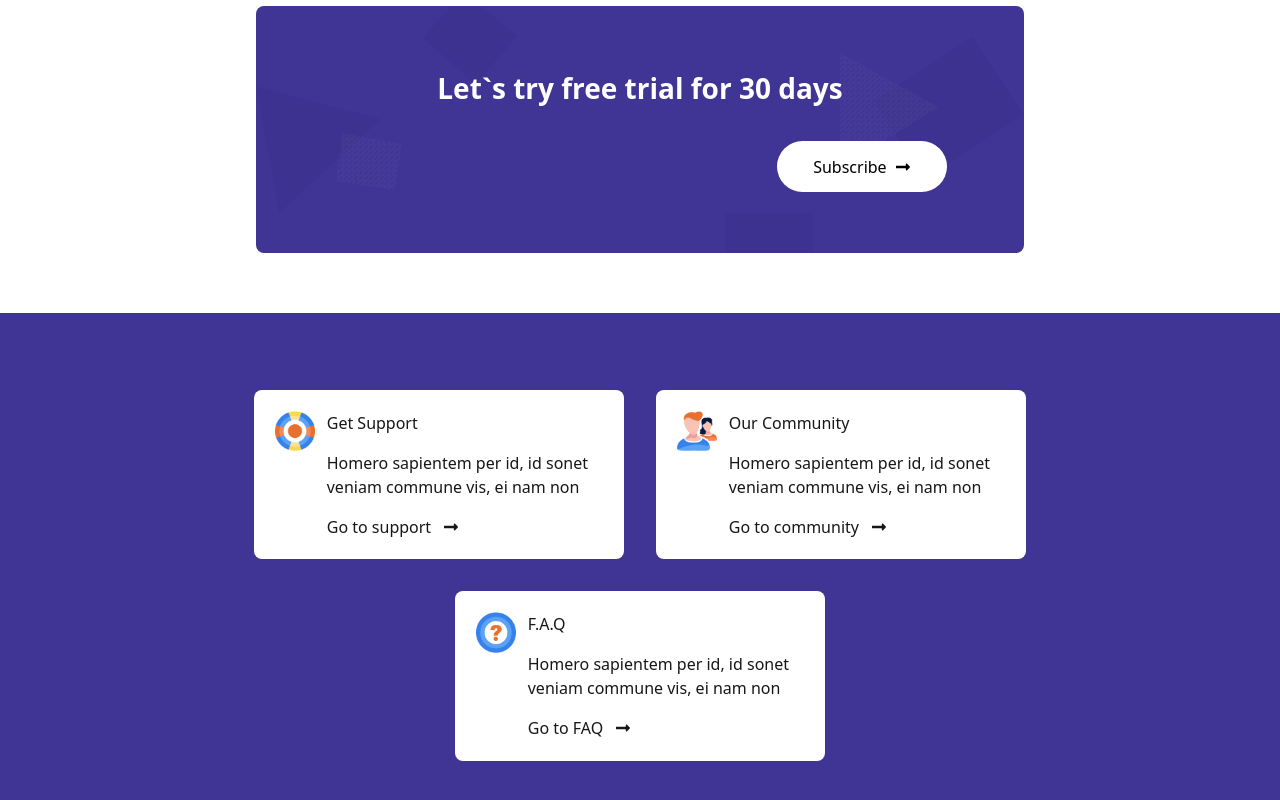
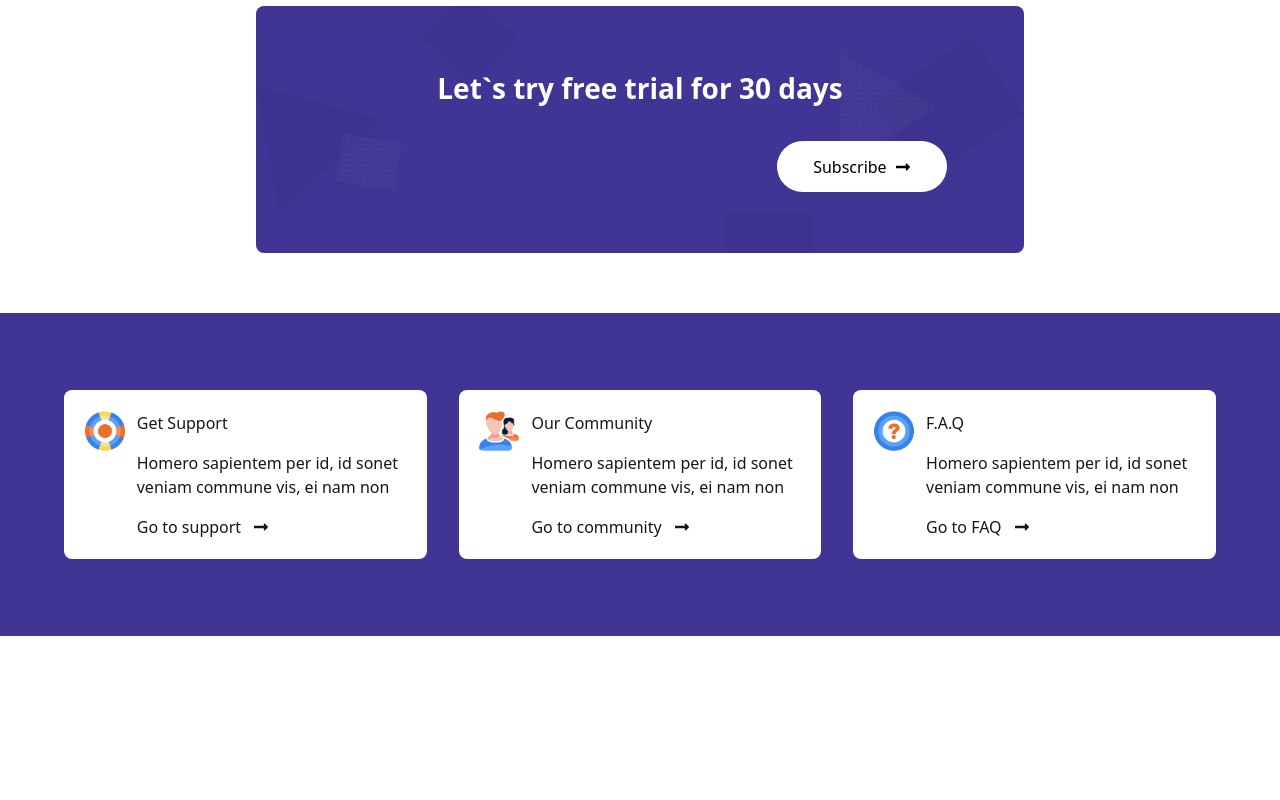
Before and after one commit to ahmedelkousha/MarketingAgency, a Next.js app: page / in a window 1280 px wide. Shown: the part 2921-3721 px from the top of the page. After the commit the page ends 3557 px from the top, so only its background shows below. Built offline with nearby package versions, Linux system fonts and the light colour scheme.

Commit message:
finalize help

```diff
--- a/app/components/helpSection.jsx
+++ b/app/components/helpSection.jsx
@@ -8,7 +8,7 @@ const HELP_SECTION_CARD = [
 
 export default function HelpSection() {
     return (
-        <div className="bg-[#403595] md:w-full max-h-fit py-[6%] md:h-fit flex flex-col md:flex-row justify-center items-center gap-8 px-[5%] flex-wrap">
+        <div className="bg-[#403595] md:w-full max-h-fit py-[12%] md:py-[6%] md:h-fit flex md:flex-nowrap flex-wrap md:flex-row justify-center gap-8 px-[5%]">
 
             {HELP_SECTION_CARD.map((section, index) => (
                 <HelpSectionCard key={index} iconSrc={section.iconSrc} cardHead={section.cardHead} cardPar={section.cardPar} btnPar={section.btnPar} iconAlt={section.iconAlt} />
--- a/app/components/helpSectionCard.jsx
+++ b/app/components/helpSectionCard.jsx
@@ -9,13 +9,11 @@ export default function HelpSectionCard({ iconSrc, cardHead, cardPar, btnPar, ic
                 <Image src={iconSrc} alt={iconAlt} width={60} height={60} />
             </div>
 
-            <div className="flex flex-col items-start gap-[16px]">
+            <div className="flex flex-col items-start gap-[16px] h-full">
                 <h2>{cardHead}</h2>
                 <p>{cardPar}</p>
-                <button>
-                    <div className="flex flex-row justify-center items-center md:gap-3 gap-2 min-w-max">
+                <button className="flex flex-row justify-center items-center md:gap-3 gap-2 min-w-max mt-auto">
                     {btnPar} <FaLongArrowAltRight />
-                    </div>
                 </button>
             </div>
 
--- a/app/globals.css
+++ b/app/globals.css
@@ -5,6 +5,12 @@
 :root {
   --background: #ffffff;
   --foreground: #171717;
+}
+
+*{
+  padding: 0px;
+  margin: 0px;
+  box-sizing: border-box;
 }
 
 /* @media (prefers-color-scheme: dark) {
--- a/app/layout.js
+++ b/app/layout.js
@@ -20,7 +20,7 @@ export const metadata = {
 export default function RootLayout({ children }) {
   return (
     <html lang="en">
-      <body className="antialiased font-sans cursor-default m-0"
+      <body className="antialiased font-sans cursor-default"
         /*className={`${geistSans.variable} ${geistMono.variable} antialiased`}*/
       >
         {children}
```
